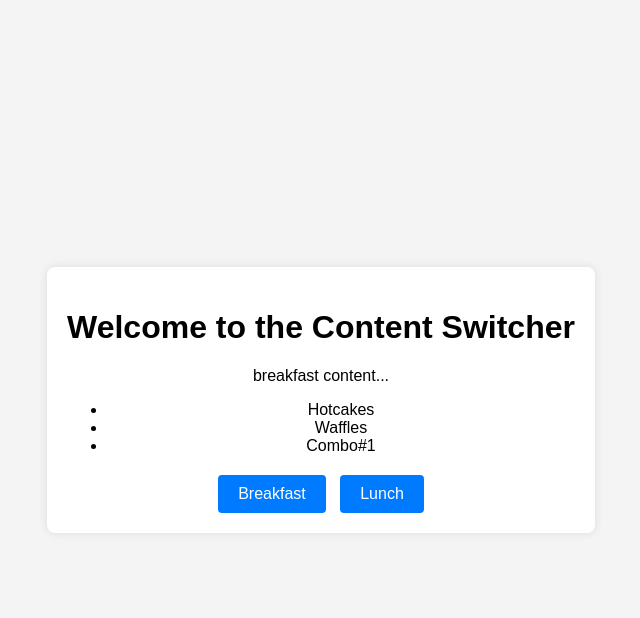
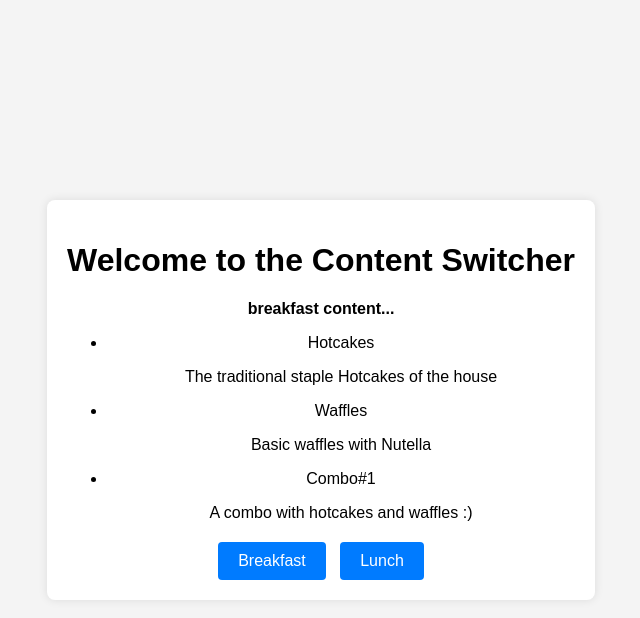
Before and after one commit to Roberto0611/JSContentSwitche, a plain HTML site: page index.html in a window 1280 px wide. Both pictures are taken after a click on the button "Breakfast". Shown: the whole page, without its empty margins (319-959 px from the left). Drawn offline with Linux system fonts and the light colour scheme.

Commit message:
Finish functionality

```diff
--- a/main.js
+++ b/main.js
@@ -28,12 +28,16 @@ function displayBreakfastItems() {
 
     // Add Elements to the list
     var breakfastItems = ['Hotcakes', 'Waffles', 'Combo#1'];
-
+    var descriptionsB = ['The traditional staple Hotcakes of the house', 'Basic waffles with Nutella', 'A combo with hotcakes and waffles :)']
     //Create Items
-    breakfastItems.forEach(function (item) {
+    breakfastItems.forEach(function (item, item2) {
         var listItem = document.createElement('li');
         listItem.textContent = item;
         list.appendChild(listItem);
+
+        var pItem = document.createElement('p');
+        pItem.textContent = descriptionsB[item2];
+        list.appendChild(pItem);
     });
 }
 
--- a/style.css
+++ b/style.css
@@ -36,6 +36,6 @@ button:hover {
     background-color: #0056b3;
 }
 
-.content-text{
+#content-text{
     font-weight: bold;
 }
```
